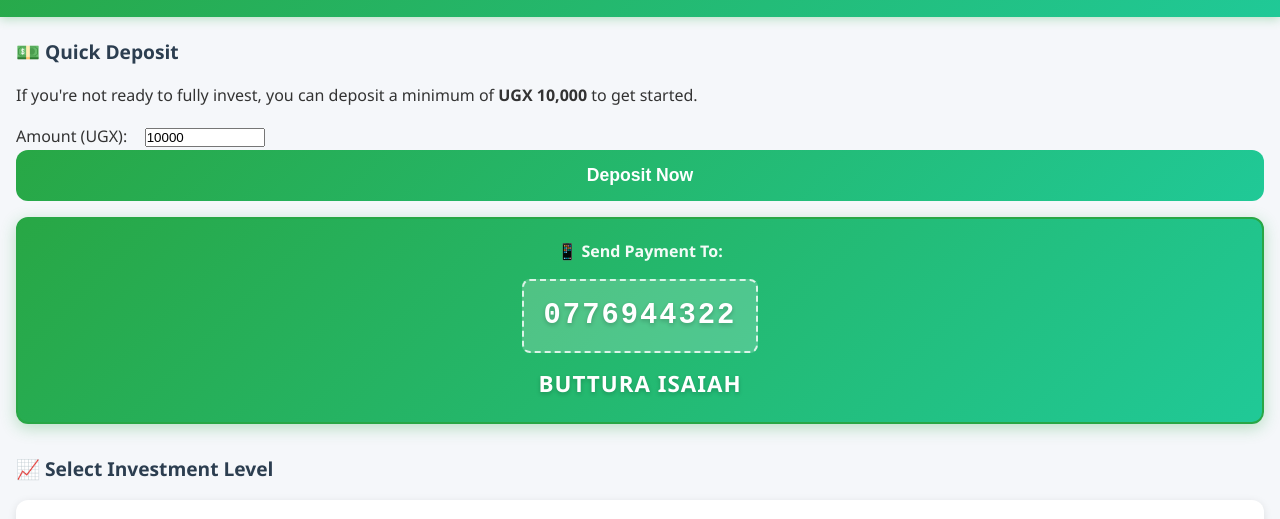
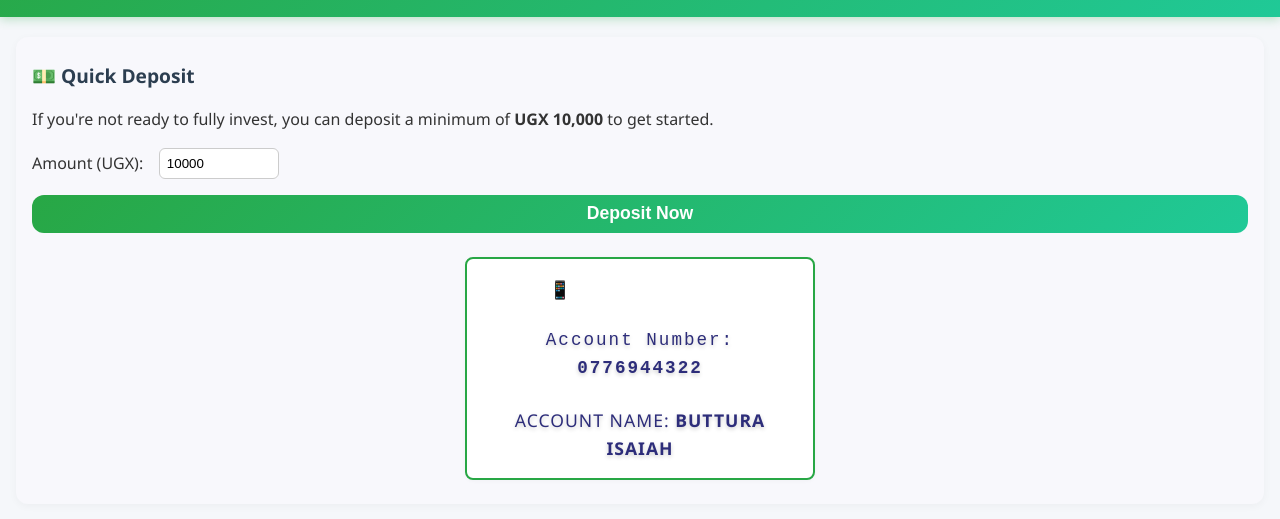
Before and after one commit to buttuura/makeMny, a website: page deposit.html in a window 1280 px wide. Shown: the part 90-609 px from the top of the page. Drawn offline with Linux system fonts and the light colour scheme.

Commit message:
Style manual deposit section and show account details consistently

```diff
--- a/deposit.html
+++ b/deposit.html
@@ -21,19 +21,19 @@
         <!-- Deposit Options -->
         <div class="recharge-content">
             <!-- Minimum Deposit Section -->
-            <div class="section min-deposit-section">
+            <div class="section min-deposit-section" style="background:#f8f8fc;border-radius:12px;padding:1.5em 1em;margin-bottom:2em;box-shadow:0 2px 8px rgba(0,0,0,0.04);">
                 <h2 class="section-title">💵 Quick Deposit</h2>
-                <p>If you're not ready to fully invest, you can deposit a minimum of <strong>UGX 10,000</strong> to get started.</p>
-                <form id="minDepositForm" style="margin-top: 1em;">
-                    <label for="minDepositAmount">Amount (UGX):</label>
-                    <input type="number" id="minDepositAmount" name="minDepositAmount" min="10000" max="1000000" value="10000" required style="margin: 0 1em; width: 120px;">
-                    <button type="submit" class="proceed-btn">Deposit Now</button>
+                <p style="margin-bottom:1em;">If you're not ready to fully invest, you can deposit a minimum of <strong>UGX 10,000</strong> to get started.</p>
+                <form id="minDepositForm" style="margin-bottom:1.5em;display:flex;flex-wrap:wrap;align-items:center;gap:1em;">
+                    <label for="minDepositAmount" style="font-weight:500;">Amount (UGX):</label>
+                    <input type="number" id="minDepositAmount" name="minDepositAmount" min="10000" max="1000000" value="10000" required style="width:120px;padding:0.5em;border-radius:6px;border:1px solid #ccc;">
+                    <button type="submit" class="proceed-btn" style="padding:0.5em 1.5em;">Deposit Now</button>
                 </form>
-                <div class="account-details" style="margin-top: 1em;">
-                    <div class="account-header">📱 Send Payment To:</div>
-                    <div class="account-info">
-                        <div class="account-number">0776944322</div>
-                        <div class="account-name">Buttura Isaiah</div>
+                <div class="account-details" style="background:#fff;border-radius:8px;padding:1em 1.2em;box-shadow:0 1px 4px rgba(0,0,0,0.03);max-width:350px;margin:auto;">
+                    <div class="account-header" style="font-weight:600;font-size:1.1em;margin-bottom:0.5em;">📱 Send Payment To:</div>
+                    <div class="account-info" style="display:flex;flex-direction:column;align-items:flex-start;gap:0.3em;">
+                        <div class="account-number" style="font-size:1.1em;font-weight:500;color:#2d2d7a;">Account Number: <span style="font-weight:700;">0776944322</span></div>
+                        <div class="account-name" style="font-size:1.1em;font-weight:500;color:#2d2d7a;">Account Name: <span style="font-weight:700;">Buttura Isaiah</span></div>
                     </div>
                 </div>
             </div>
```
